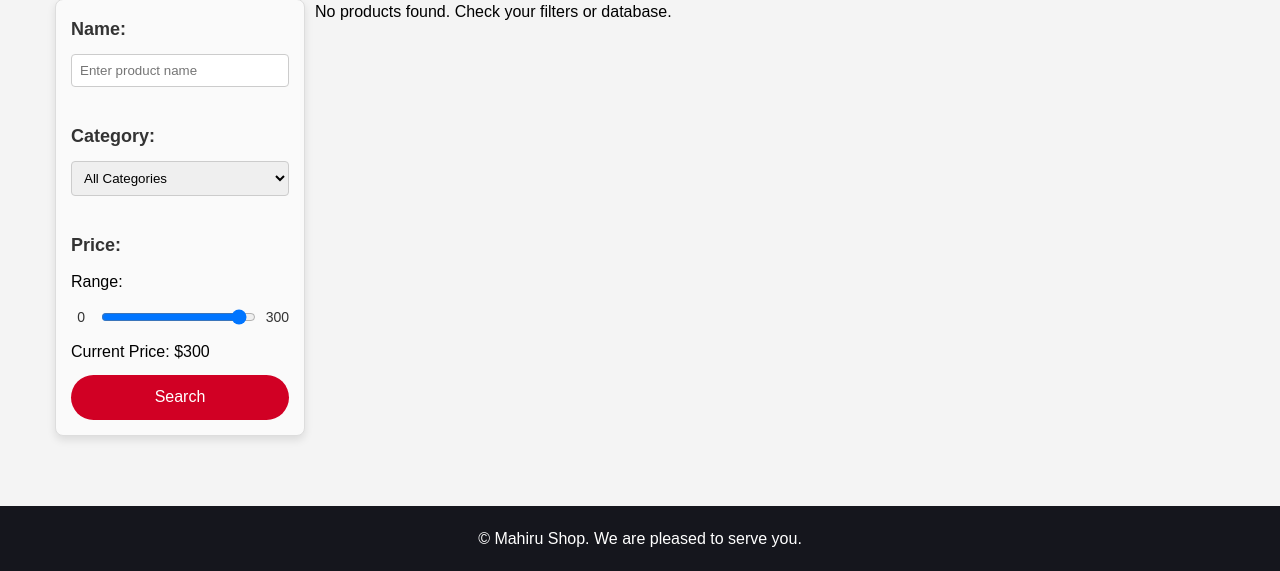
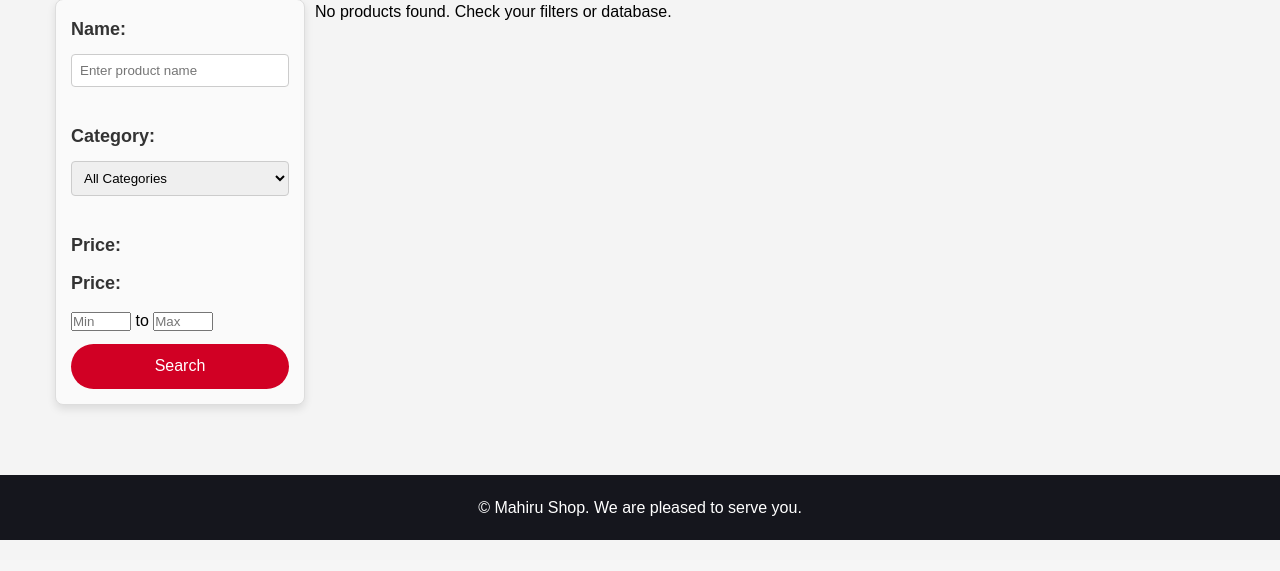
Before and after one commit to Suzune-pcz5/Mahiru-shop, a PHP site: page / in a window 1280 px wide. Shown: the part 240-811 px from the top of the page. After the commit the page ends 780 px from the top, so only its background shows below. Run offline with PHP 8.4, Linux system fonts and the light colour scheme; data that the repository does not hold is empty.

Commit message:
Update index.php

```diff
--- a/Mahiru-shop/index.php
+++ b/Mahiru-shop/index.php
@@ -166,18 +166,13 @@ $totalPages = ceil($totalProducts / $limit);
                 </div>
                 <h3>Price:</h3>
                 <div class="filter-price">
-                    <label for="priceRange">Range:</label>
-                    <div class="range-container custom-range">
-                        <div class="range-label">0</div>
-                        <input type="range" id="priceRange" name="price" min="0" max="300"
-                            value="<?php echo isset($_GET['price']) ? htmlspecialchars($_GET['price']) : '300'; ?>" class="filter-input">
-                        <div class="range-label">300</div>
+                        <h3>Price:</h3>
+                        <div class="price-range-inputs">
+                            <input type="number" name="min_price" min="0" max="300" placeholder="Min" value="...">
+                            <span>to</span>
+                            <input type="number" name="max_price" min="0" max="300" placeholder="Max" value="...">
+                        </div>
                     </div>
-                    <!-- Hiển thị giá trị hiện tại -->
-                    <div class="price-value" style="margin-top: 5px;">
-                        Current Price: $<span id="priceOutput"><?php echo isset($_GET['price']) ? htmlspecialchars($_GET['price']) : '300'; ?></span>
-                    </div>
-                </div>
                 <button type="submit" class="filter-button" style="margin-top: 10px">Search</button>
             </form>
         </div>
```
